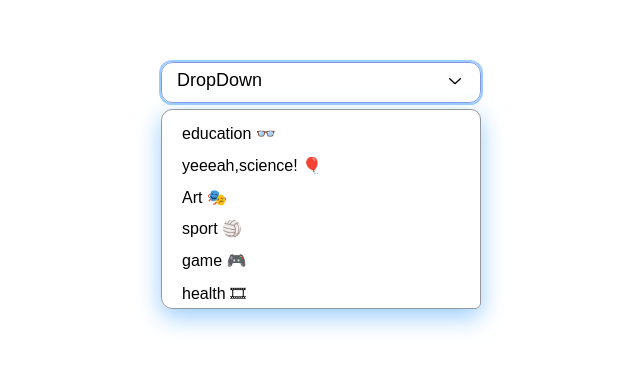
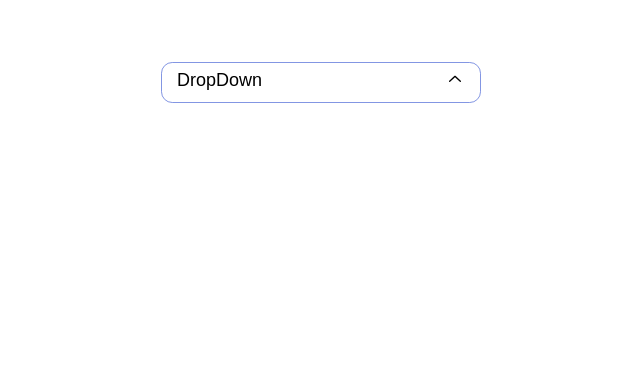
Before and after one commit to Azoonex/drop-down-tasks, a React (Vite) app: page / in a window 1280 px wide. Shown: the part 318-688 px from the top of the page, without its empty margins (319-959 px from the left). Built offline with nearby package versions, Linux system fonts and the light colour scheme.

Commit message:
check and build project

```diff
--- a/src/components/DropDown-demo.tsx
+++ b/src/components/DropDown-demo.tsx
@@ -6,7 +6,7 @@ import DropDown from "./ui/drop-down";
 
 const DropDownDemo: React.FC<TypeDataDropDwon> = (props) => {
   const { data } = props;
-  const [isOpen, setIsOpen] = useState<boolean>(true);
+  const [isOpen, setIsOpen] = useState<boolean>(false);
   const [onselectLabel, setOnSelectLabel] = useState<string | null>(null);
 
   const rootRef = useRef<HTMLDivElement | null>(null);
@@ -19,7 +19,7 @@ const DropDownDemo: React.FC<TypeDataDropDwon> = (props) => {
     };
     document.addEventListener("click", handleClickOutside, true);
     return () => {
-      document.removeEventListener("click", handleClickOutside, true);
+      document.removeEventListener("click", handleClickOutside);
     };
   }, [isOpen]);
 
```
